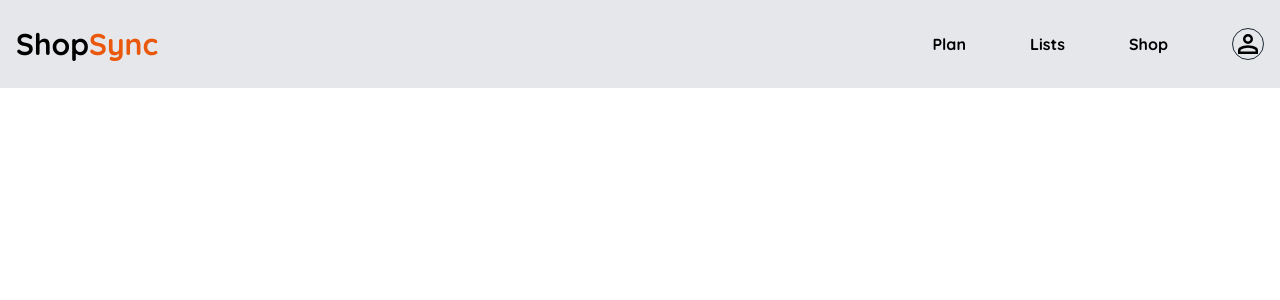
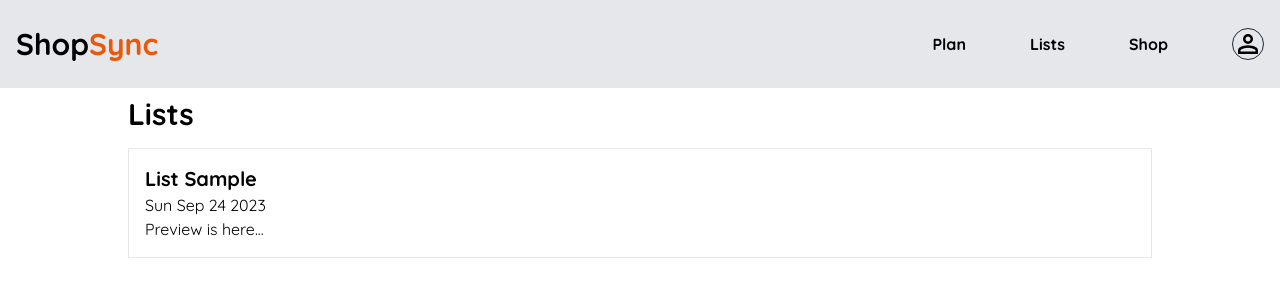
Before and after one commit to lemreyes/shopping_list, a Next.js app: page /Lists in a window 1280 px wide. Shown: the top 300 px of the page. Built offline with nearby package versions, Linux system fonts and the light colour scheme.

Commit message:
FE: Lists page, ListCard component start

```diff
--- /dev/null
+++ b/src/app/Lists/Components/ListCard.tsx
@@ -0,0 +1,24 @@
+export default function ListCard({
+  id,
+  list_name,
+  updated_at,
+  is_done,
+  list_url,
+}: {
+  id: number;
+  list_name: string;
+  updated_at: Date;
+  is_done: boolean;
+  list_url: string;
+}) {
+  return (
+    <div className="border border-gray-200 p-4">
+      <h2 className="text-xl font-bold">{list_name}</h2>
+      <div>{updated_at.toDateString()}</div>
+      <div>{is_done}</div>
+      <div>
+        <p>Preview is here...</p>
+      </div>
+    </div>
+  );
+}
--- a/src/app/Lists/page.tsx
+++ b/src/app/Lists/page.tsx
@@ -1,9 +1,23 @@
 import Navbar from "../Components/Navbar";
+import ListCard from "./Components/ListCard";
 
 export default function Lists() {
   return (
     <>
       <Navbar />
+      <div className="flex justify-center">
+      <div className="w-4/5">
+        <h1 className="text-3xl font-bold mt-2 mb-4">Lists</h1>
+        <ListCard
+          key={1}
+          id={1}
+          list_name={"List Sample"}
+          updated_at={new Date()}
+          is_done={false}
+          list_url={"localhost:3000/Lists/List1"}
+        />
+      </div>
+      </div>
     </>
   );
 }
```
